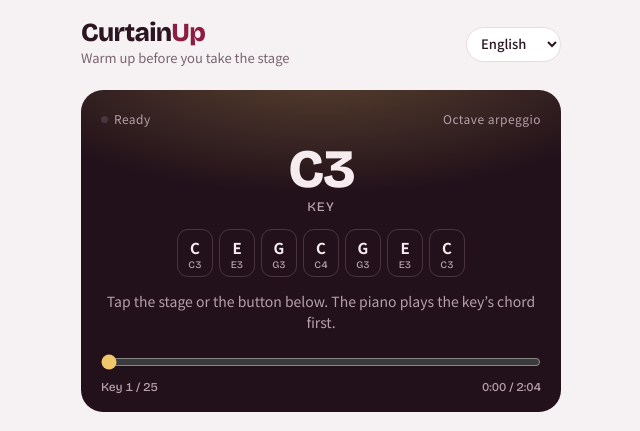
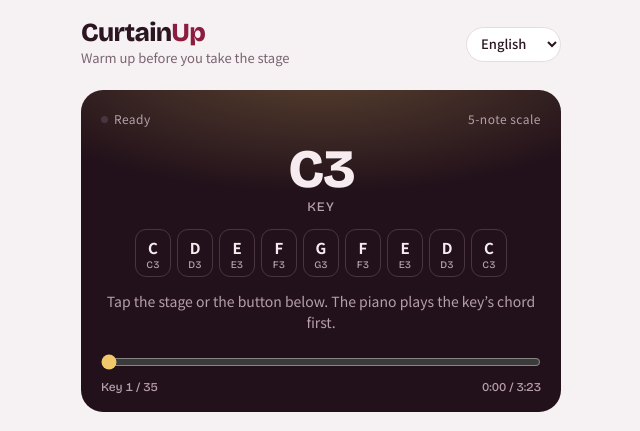
Before and after one commit to junechae99-stack/curtain-up, a plain HTML site: page index.html in a window 1280 px wide. Shown: the top 431 px of the page, 319-959 px from the left. Drawn offline with nearby package versions, Linux system fonts and the light colour scheme.

Commit message:
Default exercise: 5-note scale
Co-Authored-By: Claude Opus 5.5 <noreply@anthropic.com>

```diff
--- a/index.html
+++ b/index.html
@@ -516,7 +516,7 @@ const exTip = e => e.id.startsWith('my-') ? '' : t().ex[e.id][1];
 const BASE_NOTE = 0.42; // seconds per note at 1x (the old "medium")
 const clampSpeed = x => Math.min(2, Math.max(0.5, Math.round(x * 20) / 20));
 const fmtSpeed = x => x.toFixed(2).replace(/0$/, '') + '×';
-const DEFAULT = { voice:'tenor', mode:'single', ex:'arp', routine:'light', cat:'all', low:48, top:72, speed:1, dir:'both', custom:[], myRoutines:[], lang:null, noMelody:false };
+const DEFAULT = { voice:'tenor', mode:'single', ex:'five', routine:'light', cat:'all', low:48, top:72, speed:1, dir:'both', custom:[], myRoutines:[], lang:null, noMelody:false };
 let S = { ...DEFAULT }, saved = {};
 try { saved = JSON.parse(localStorage.getItem('curtainup') || '{}') || {}; S = { ...DEFAULT, ...saved }; } catch(e) {}
 if (saved.tempo && !saved.speed) S.speed = BASE_NOTE / saved.tempo; // migrate old slow/medium/fast buttons
```
